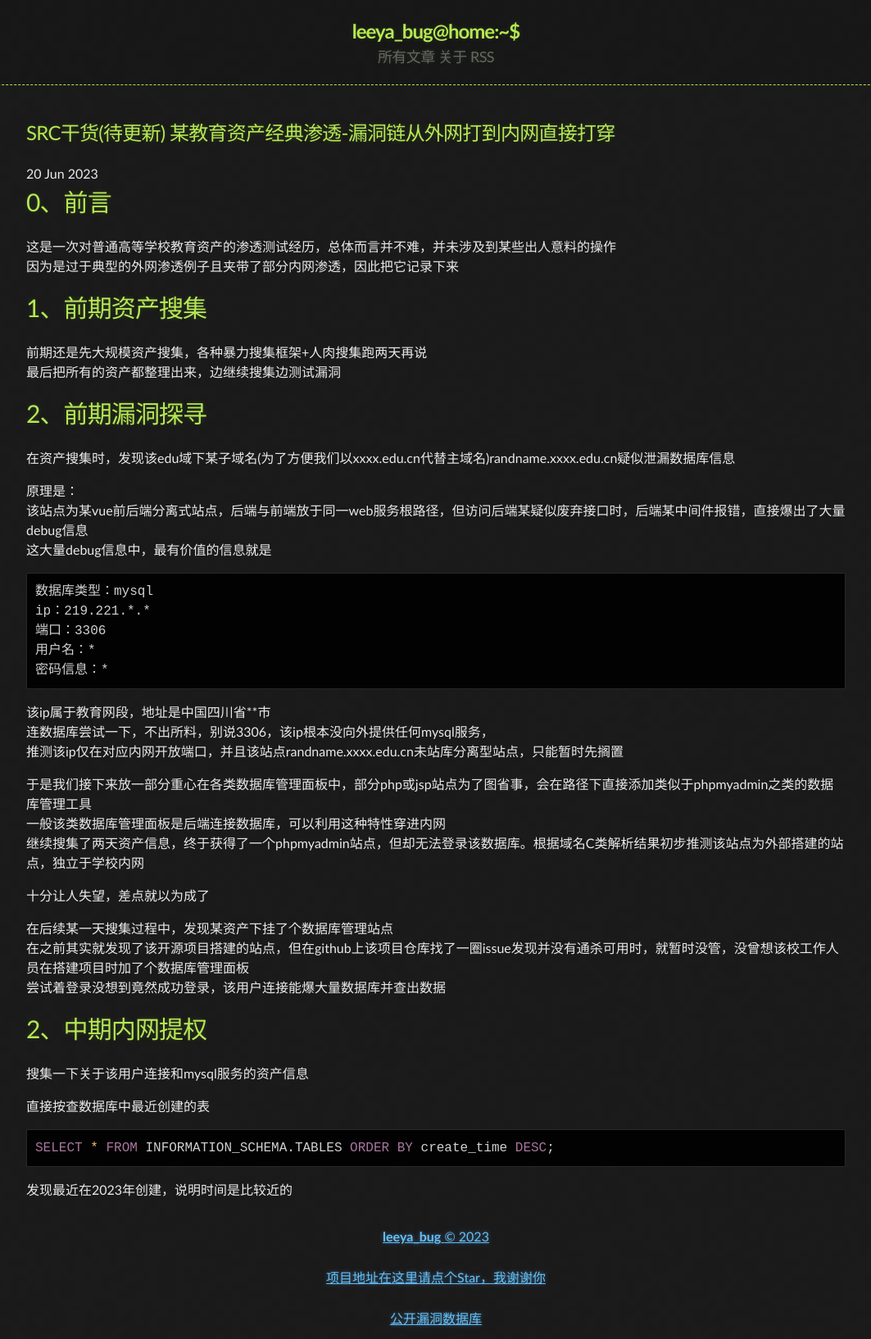
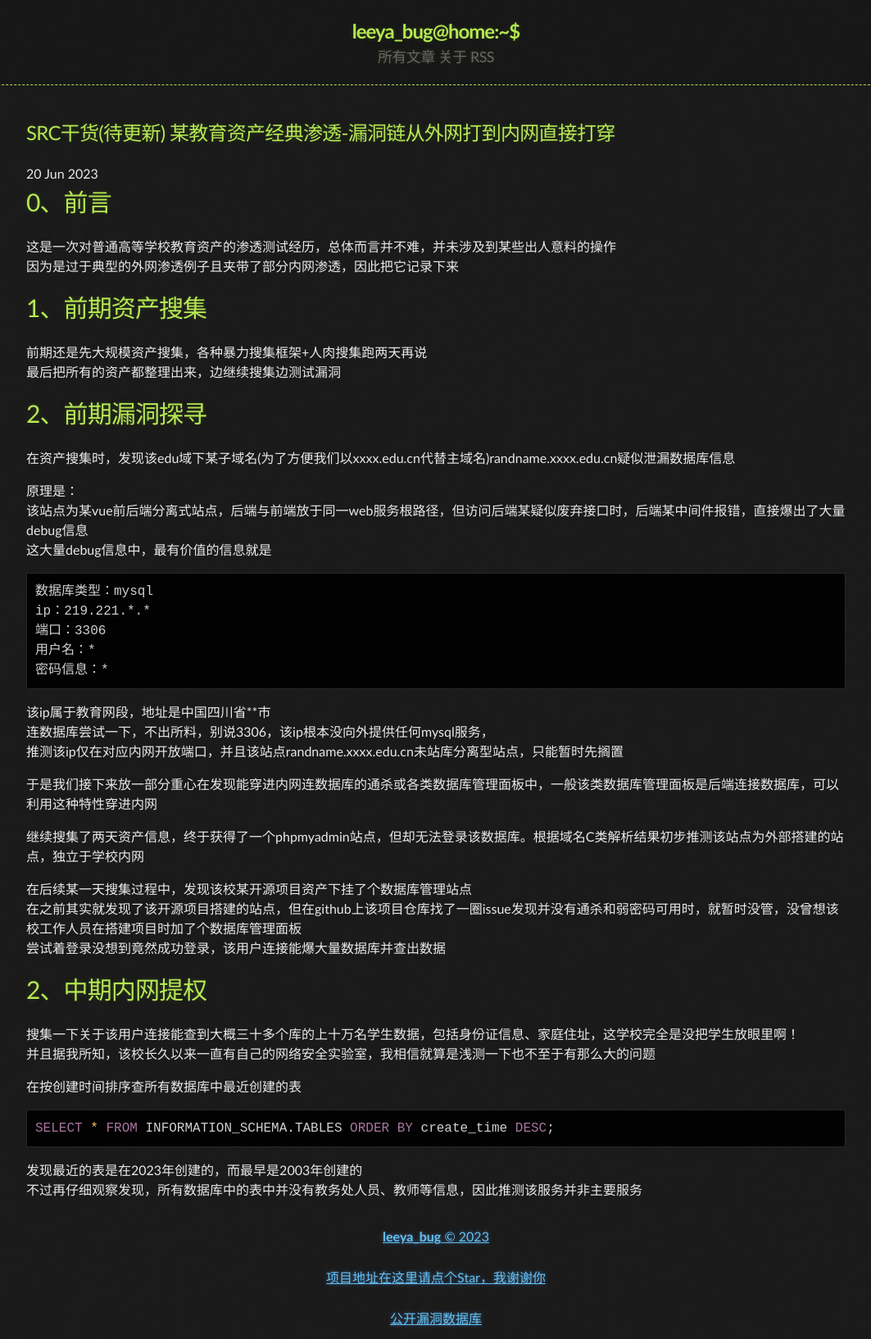
Before and after one commit to Leeyangee/leeyangee.github.io, a Jekyll site: the page built from _posts/2023-06-20-SRC干货(待更新) 某教育资产经典渗透-漏洞链从外网打到内网直接打穿.md, in a window 1280 px wide. Shown: the whole page at 82% size, without its empty margins (108-1171 px from the left). Built offline with Jekyll 4.4.1, drawn with Linux system fonts in a browser that asks for light colours.

Commit message:
Update 2023-06-20-SRC干货(待更新) 某教育资产经典渗透-漏洞链从外网打到内网直接打穿.md

````diff
--- a/_posts/2023-06-20-SRC干货(待更新) 某教育资产经典渗透-漏洞链从外网打到内网直接打穿.md
+++ b/_posts/2023-06-20-SRC干货(待更新) 某教育资产经典渗透-漏洞链从外网打到内网直接打穿.md
@@ -50,22 +50,22 @@ ip：219.221.*.*
 连数据库尝试一下，不出所料，别说3306，该ip根本没向外提供任何mysql服务，
 推测该ip仅在对应内网开放端口，并且该站点randname.xxxx.edu.cn未站库分离型站点，只能暂时先搁置
 
-于是我们接下来放一部分重心在各类数据库管理面板中，部分php或jsp站点为了图省事，会在路径下直接添加类似于phpmyadmin之类的数据库管理工具
-一般该类数据库管理面板是后端连接数据库，可以利用这种特性穿进内网
+于是我们接下来放一部分重心在发现能穿进内网连数据库的通杀或各类数据库管理面板中，一般该类数据库管理面板是后端连接数据库，可以利用这种特性穿进内网
+
 继续搜集了两天资产信息，终于获得了一个phpmyadmin站点，但却无法登录该数据库。根据域名C类解析结果初步推测该站点为外部搭建的站点，独立于学校内网
 
-十分让人失望，差点就以为成了
-
-在后续某一天搜集过程中，发现某资产下挂了个数据库管理站点
-在之前其实就发现了该开源项目搭建的站点，但在github上该项目仓库找了一圈issue发现并没有通杀可用时，就暂时没管，没曾想该校工作人员在搭建项目时加了个数据库管理面板
+在后续某一天搜集过程中，发现该校某开源项目资产下挂了个数据库管理站点
+在之前其实就发现了该开源项目搭建的站点，但在github上该项目仓库找了一圈issue发现并没有通杀和弱密码可用时，就暂时没管，没曾想该校工作人员在搭建项目时加了个数据库管理面板
 尝试着登录没想到竟然成功登录，该用户连接能爆大量数据库并查出数据
 
 # [](#header-1)2、中期内网提权
 
-搜集一下关于该用户连接和mysql服务的资产信息
+搜集一下关于该用户连接能查到大概三十多个库的上十万名学生数据，包括身份证信息、家庭住址，这学校完全是没把学生放眼里啊！
+并且据我所知，该校长久以来一直有自己的网络安全实验室，我相信就算是浅测一下也不至于有那么大的问题
 
-直接按查数据库中最近创建的表
+在按创建时间排序查所有数据库中最近创建的表
 ```sql
 SELECT * FROM INFORMATION_SCHEMA.TABLES ORDER BY create_time DESC;
 ```
-发现最近在2023年创建，说明时间是比较近的
+发现最近的表是在2023年创建的，而最早是2003年创建的
+不过再仔细观察发现，所有数据库中的表中并没有教务处人员、教师等信息，因此推测该服务并非主要服务
````
